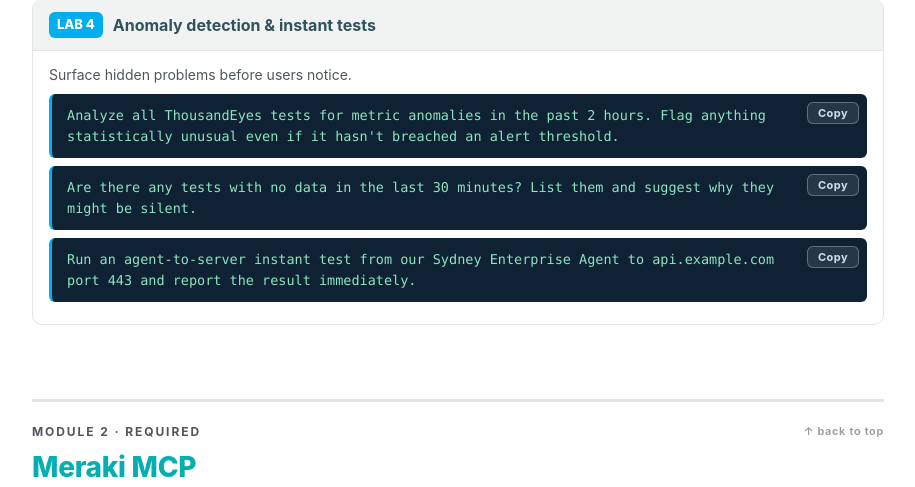
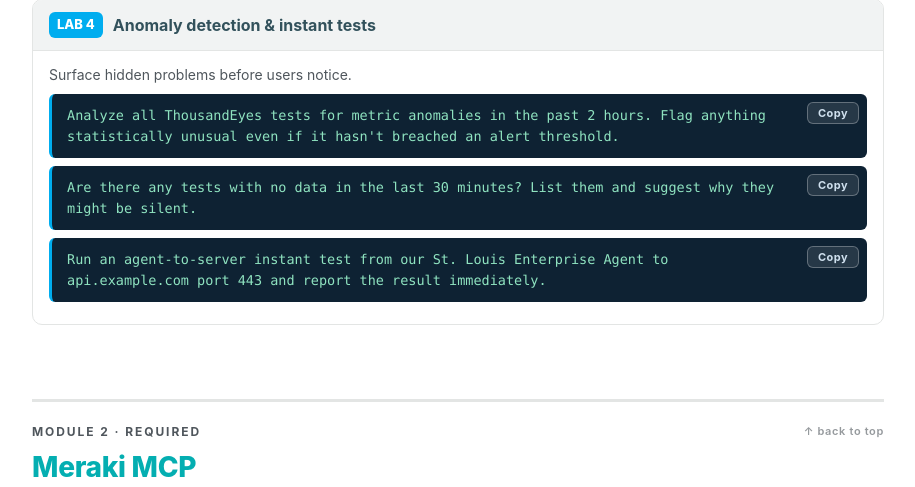
Before and after one commit to sceddy-git/ai-assurance-lab, a Flask app: page /guide in a window 1280 px wide. Shown: the part 4352-4839 px from the top of the page, without its empty margins (182-1097 px from the left). Run offline with Flask 3, Linux system fonts and the light colour scheme; the visitor is signed in with stand-in values (Sample User, id 1); some libraries are stand-ins or nearby versions.

Commit message:
Switch TE Lab 4 instant test prompt from Sydney to St. Louis Enterprise Agent
Co-authored-by: Cursor <cursoragent@cursor.com>

```diff
--- a/templates/guide.html
+++ b/templates/guide.html
@@ -268,7 +268,7 @@ For each test:
         <div class="sub">Surface hidden problems before users notice.</div>
         <div class="prompt">Analyze all ThousandEyes tests for metric anomalies in the past 2 hours. Flag anything statistically unusual even if it hasn't breached an alert threshold.</div>
         <div class="prompt">Are there any tests with no data in the last 30 minutes? List them and suggest why they might be silent.</div>
-        <div class="prompt">Run an agent-to-server instant test from our Sydney Enterprise Agent to api.example.com port 443 and report the result immediately.</div>
+        <div class="prompt">Run an agent-to-server instant test from our St. Louis Enterprise Agent to api.example.com port 443 and report the result immediately.</div>
       </div>
     </div>
 
```
